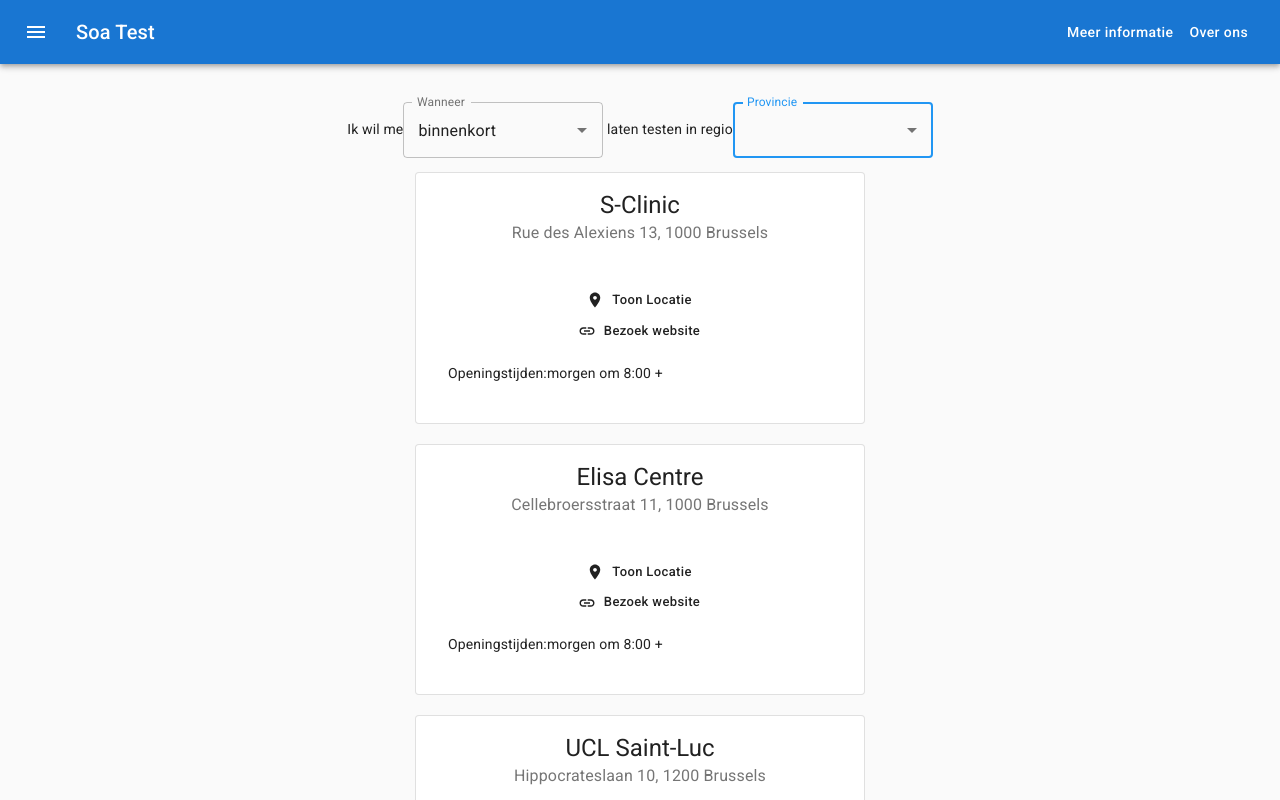
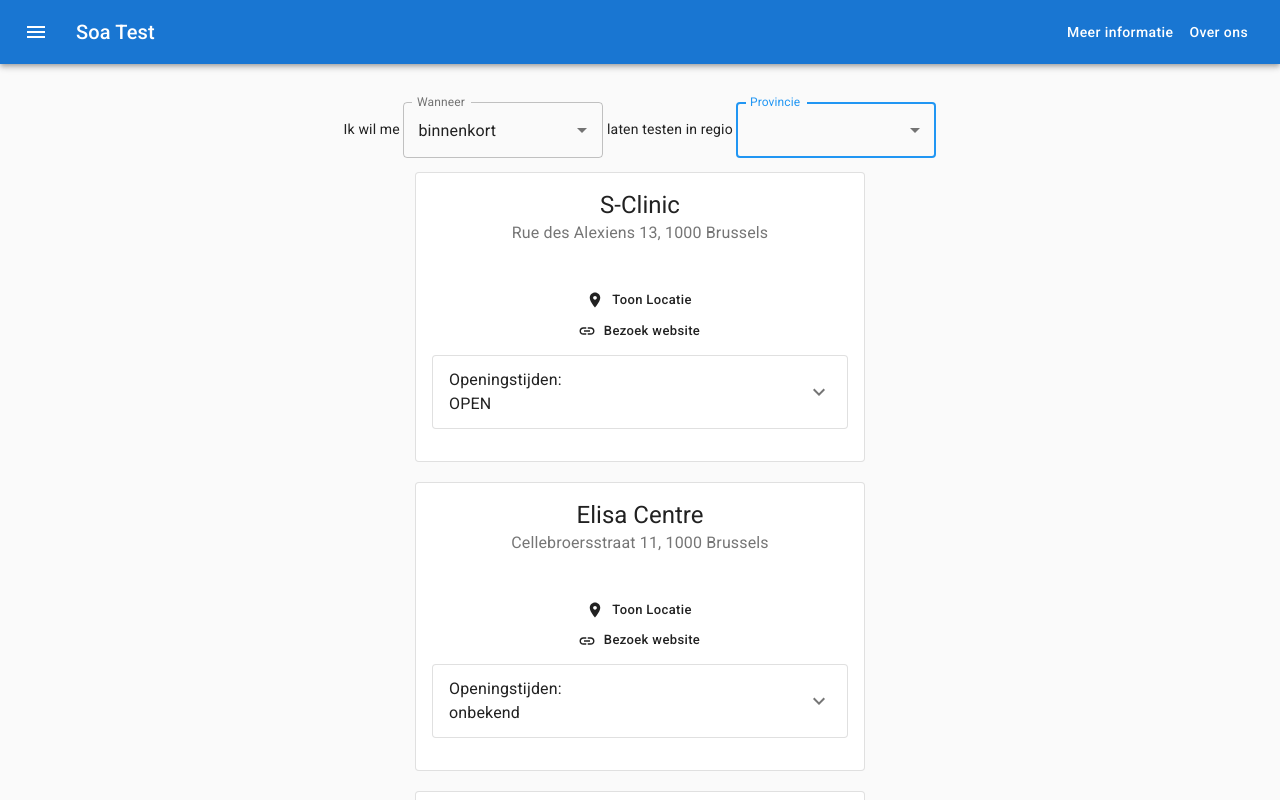
Before and after one commit to belens/soatest, a React (Create React App) app: page / in a window 1280 px wide. Shown: the top 800 px of the page. Built offline with nearby package versions, Linux system fonts and the light colour scheme.

Commit message:
check if time is now

```diff
--- a/src/components/ComboBox.js
+++ b/src/components/ComboBox.js
@@ -13,7 +13,7 @@
       }}
       getOptionLabel={(option) => option.title}
       style={{ width: 200, display: 'inline-block', 'vertical-align': 'middle' }}
-      renderInput={(params) => <TextField autoFocus {...params} variant="outlined" label="Provincie"  />}
+      renderInput={(params) => <TextField autoFocus       {...params} variant="outlined" label="Provincie"  />}
     />
   );
 }
--- a/src/components/OpeningHours.js
+++ b/src/components/OpeningHours.js
@@ -1,4 +1,11 @@
 import React, { Component } from "react";
+import Accordion from "@material-ui/core/Accordion";
+import AccordionSummary from "@material-ui/core/AccordionSummary";
+import AccordionDetails from "@material-ui/core/AccordionDetails";
+import Typography from "@material-ui/core/Typography";
+
+import ExpandMoreIcon from "@material-ui/icons/ExpandMore";
+
 import moment from "moment";
 import "moment/locale/nl-be";
 import "moment/locale/fr";
@@ -17,7 +24,22 @@
   }
 
   getRelativeTime = () => {
-    return "morgen om 8:00";
+    var { openingHours } = this.props;
+
+
+    var closesAt = openingHours.find((oh, i) => {
+      // console.log(oh);
+      var now = moment();
+      var mStart = moment(oh.startTime);
+      var mEnd = moment(oh.endTime);
+      console.log(mStart.format('dd LLL'), now.format('dd LLL'), mEnd.format('dd LLL'))
+      console.log(mStart.isBefore(now), mEnd.isAfter(now))
+      if(mStart.isBefore(now), mEnd.isAfter(now)){
+        return true;
+      }
+      return false;
+    });
+    return (closesAt && 'OPEN') || "onbekend";
   };
 
   handleRelativeClick = () => {
@@ -35,7 +57,7 @@
     var relativeTime = this.getRelativeTime();
     return (
       <List dense>
-        {relativeTime && (
+        {/* {relativeTime && (
           <ListItem
             style={{ cursor: "pointer" }}
             onClick={this.handleRelativeClick}
@@ -43,22 +65,29 @@
             Openingstijden:
             <ListItemText style={{fontWeight: "700 !important"}} primary={relativeTime + " +"}></ListItemText>
           </ListItem>
-        )}
-        {open &&
-          openingHours &&
-          openingHours.map((oh) => (
-            <ListItem
-              selected={currentDay === oh.day}
-              style={{ paddingTop: 0, paddingBottom: 0 }}
-            >
-              <ListItemText
-                primary={
-                  moment(oh.startTime).format("dddd - H:mm tot ") +
-                  moment(oh.endTime).format("H:mm")
-                }
-              ></ListItemText>
-            </ListItem>
-          ))}
+        )} */}
+        <Accordion variant="outlined" style={{flexDirection: 'column'}}>
+          <AccordionSummary
+            expandIcon={<ExpandMoreIcon />}
+            aria-controls="panel1a-content"
+            id="panel1a-header"
+          >
+            <Typography style={{ textAlign: "left" }}>
+              Openingstijden:
+              <br />
+              {relativeTime}
+            </Typography>
+          </AccordionSummary>
+          <AccordionDetails>
+            {openingHours &&
+              openingHours.map((oh) => (
+                <Typography component="p" style={{textAlign: 'left'}}  >
+                  {moment(oh.startTime).format("dddd - H:mm tot ") +
+                    moment(oh.endTime).format("H:mm")}
+                </Typography>
+              ))}
+          </AccordionDetails>
+        </Accordion>
       </List>
     );
   }
--- a/src/components/Search.js
+++ b/src/components/Search.js
@@ -6,16 +6,17 @@
 import TimeAutocomplete from "./TimeAutocomplete";
 import OrganisationCard from "./OrganisationCard";
 import styled from "styled-components";
-import Box from '@material-ui/core/Box';
+import Box from "@material-ui/core/Box";
 
 var Container = styled.div`
   text-align: center;
 `;
+
 export default class Search extends React.Component {
   constructor(props) {
     super(props);
     // this.state = { province: null };
-    this.state = { province: 'Brussels' };
+    this.state = { province: "Brussels" };
   }
 
   componentDidMount() {
@@ -33,11 +34,24 @@
       <Container>
         <div>
           <p>
-            <Box component="span" display={{ xs: 'none', sm: 'none', md: 'inline-block' }}>Ik wil me{" "}</Box >
-            <TimeAutocomplete
-            // onChange={this.handleChange}
-            />{" "}
-            <Box component="span" display={{ xs: 'none', sm: 'none', md: 'inline-block' }}>laten testen in regio{" "}</Box>
+            <Box
+              component="span"
+              display={{ xs: "none", sm: "none", md: "inline" }}
+            >
+              Ik wil me{" "}
+            </Box>
+            <TimeAutocomplete />
+            <Box
+              component="div"
+              display={{ xs: "none", sm: "none", md: "inline" }}
+            >
+              {" "}laten testen in regio{" "}
+            </Box>
+            <Box
+              component="div"
+              display={{ xs: "block", sm: "block", md: "none" }}
+              style={{ height: 10 }}
+            ></Box>
             <ComboBox
               onChange={this.handleChange}
               data={this.props.data.map((val, i) => {
```
